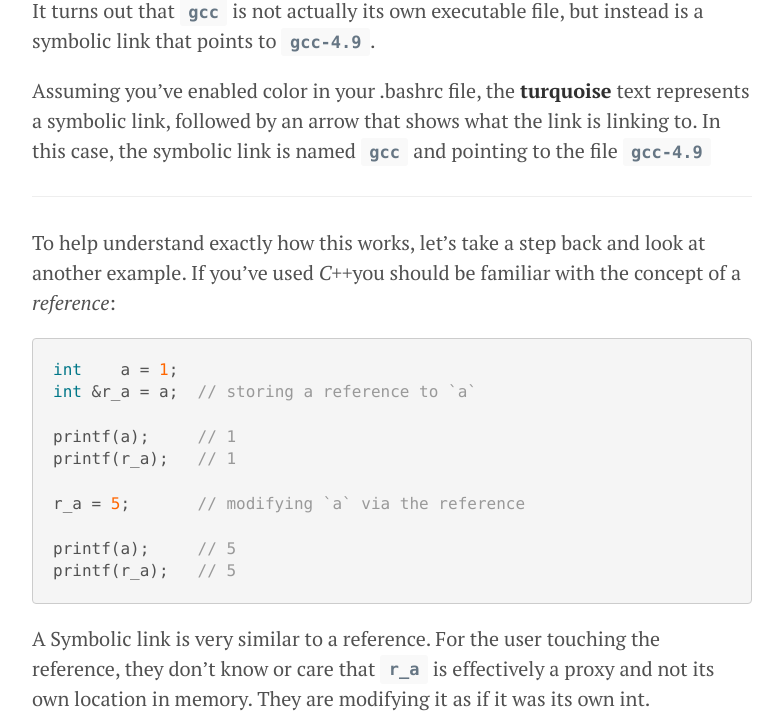
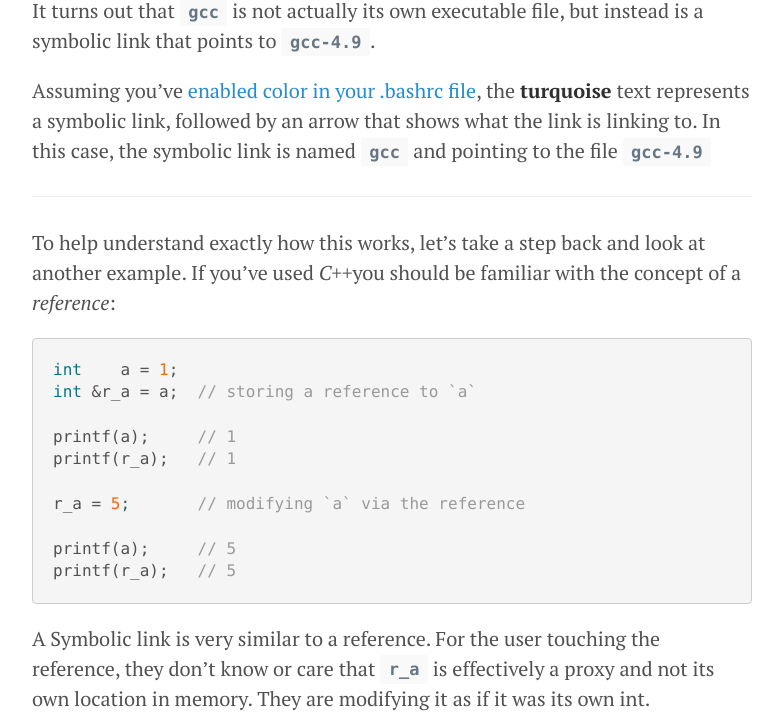
Before and after one commit to JohannesMP/com.johannesmp.blog, a Jekyll site: the page built from _posts/2017-02-19-understanding-symbolic-links.md, in a window 1280 px wide and 900 px high, scrolled down 2259 px, cut to the strip 183-900 px from the top of the window. Shown: the whole strip, without its empty margins (248-1031 px from the left). Built offline with Jekyll 4.4.1, drawn with Linux system fonts in a browser that asks for light colours; nearby versions of some CDN libraries; comment, search, counter and statistics services are not loaded; some of the changed lines change nothing that is shown.

Commit message:
Update 2017-02-19-understanding-symbolic-links.md

```diff
--- a/_posts/2017-02-19-understanding-symbolic-links.md
+++ b/_posts/2017-02-19-understanding-symbolic-links.md
@@ -46,7 +46,7 @@ If we look in the directory that contains gcc (which we can find by running **`w
 
 It turns out that **`gcc`** is not actually its own executable file, but instead is a symbolic link that points to **`gcc-4.9`**.
 
-Assuming you've enabled color in your .bashrc file, the **turquoise** text represents a symbolic link, followed by an arrow that shows what the link is linking to. In this case, the symbolic link is named **`gcc`** and pointing to the file **`gcc-4.9`**
+Assuming you've [enabled color in your .bashrc file](http://blog.johannesmp.com/2017/02/11/ssh-workflow-tips/#enable-console-coloring), the **turquoise** text represents a symbolic link, followed by an arrow that shows what the link is linking to. In this case, the symbolic link is named **`gcc`** and pointing to the file **`gcc-4.9`**
 
 ------
 
```
